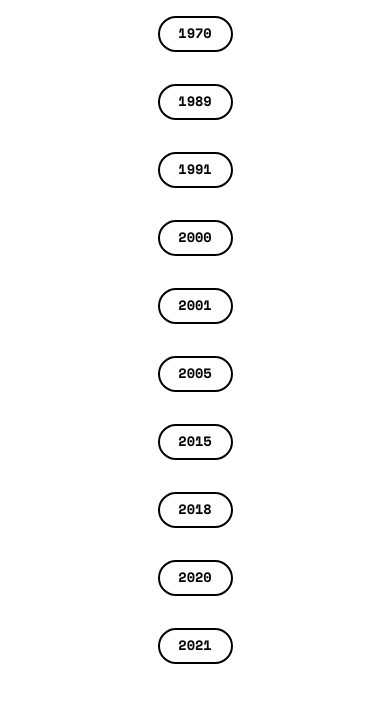
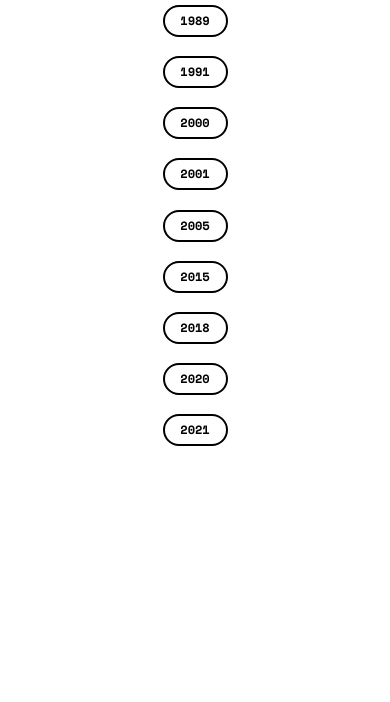
Before and after one commit to patricija-bot/laiko_juosta, a plain HTML site: page index.html in a window 390 px wide. Drawn offline with nearby package versions, Linux system fonts and the light colour scheme.

Commit message:
Update index.html

```diff
--- a/index.html
+++ b/index.html
@@ -15,33 +15,39 @@
         body {
             font-family: 'Space Mono', monospace;
             background: white;
-            min-height: 10vh;
+            height: 400px;
             display: flex;
             align-items: center;
             justify-content: center;
-            padding: 2rem;
+            padding: 1rem;
+            overflow: hidden;
         }
 
         .container {
             max-width: 1400px;
             width: 100%;
+            height: 100%;
+            display: flex;
+            align-items: center;
         }
 
         .timeline-container {
             position: relative;
+            width: 100%;
+            height: 100%;
+            display: flex;
+            align-items: center;
             padding: 0;
-            padding-bottom: 50px;
-            min-height: 100px;
         }
 
         .timeline-points {
             position: relative;
             display: flex;
             flex-direction: row;
-            gap: 0.5rem;
-            align-items: flex-start;
+            gap: 0.2rem;
+            align-items: center;
             z-index: 2;
-            padding-top: 0;
+            width: 100%;
         }
 
         .timeline-point {
@@ -49,14 +55,13 @@
             display: flex;
             flex-direction: column;
             align-items: center;
+            justify-content: center;
             transition: all 0.4s ease;
             position: relative;
-            top: 0;
-            margin-top: 0;
         }
 
         .timeline-point.has-active {
-            flex: 0.6;
+            flex: 0.5;
         }
 
         .timeline-point.active {
@@ -66,17 +71,17 @@
         .point-button {
             position: relative;
             z-index: 10;
-            min-width: 80px;
+            min-width: 70px;
             width: 100%;
-            max-width: 200px;
-            height: 36px;
-            min-height: 36px;
+            max-width: 180px;
+            height: 32px;
+            min-height: 32px;
             border-radius: 50px;
             border: 2px solid black;
             background: white;
             color: black;
             font-weight: 700;
-            font-size: 0.85rem;
+            font-size: 0.75rem;
             cursor: pointer;
             transition: all 0.4s ease;
             display: flex;
@@ -85,11 +90,7 @@
             justify-content: center;
             font-family: 'Space Mono', monospace;
             padding: 0;
-            overflow: hidden;
-        }
-
-        .point-button:not(.active) {
-            padding: 0;
+            overflow: visible;
         }
 
         .point-button:hover {
@@ -101,10 +102,13 @@
             background: black;
             color: white;
             height: auto;
-            min-height: 150px;
-            border-radius: 20px;
-            padding: 1rem;
-            justify-content: flex-start;
+            min-height: 180px;
+            border-radius: 16px;
+            padding: 0.9rem;
+            justify-content: center;
+            transform: translateY(0);
+            margin-top: -74px;
+            margin-bottom: -74px;
         }
 
         .bubble-date {
@@ -119,7 +123,7 @@
         }
 
         .point-button.active .bubble-date {
-            margin-bottom: 0.5rem;
+            margin-bottom: 0.3rem;
             width: auto;
             height: auto;
         }
@@ -133,35 +137,39 @@
         }
 
         .point-button.active .point-content {
-            margin-top: 0.5rem;
+            margin-top: 0.3rem;
         }
 
         .point-button.active .point-content {
-            max-height: 200px;
+            max-height: 150px;
             opacity: 1;
         }
 
         .content-title {
             color: white;
             font-weight: 700;
-            font-size: 0.9rem;
-            margin-bottom: 0.25rem;
+            font-size: 0.8rem;
+            margin-bottom: 0.3rem;
             text-align: center;
+            line-height: 1.2;
         }
 
         .content-description {
             color: white;
-            font-size: 0.75rem;
-            line-height: 1.4;
+            font-size: 0.7rem;
+            line-height: 1.3;
             text-align: center;
         }
 
         @media (max-width: 968px) {
+            body {
+                padding: 0.75rem;
+            }
+
             .timeline-points {
                 flex-direction: column;
-                gap: 2rem;
+                gap: 1.2rem;
                 align-items: flex-start;
-                padding-left: 0;
             }
 
             .timeline-point {
@@ -175,17 +183,15 @@
             }
 
             .point-button {
-                min-width: 75px;
-                max-width: 75px;
+                min-width: 65px;
+                max-width: 65px;
             }
 
             .point-button.active {
                 max-width: 50%;
                 min-height: 140px;
-            }
-
-            body {
-                padding: 1rem;
+                margin-top: -54px;
+                margin-bottom: -54px;
             }
         }
     </style>
```
